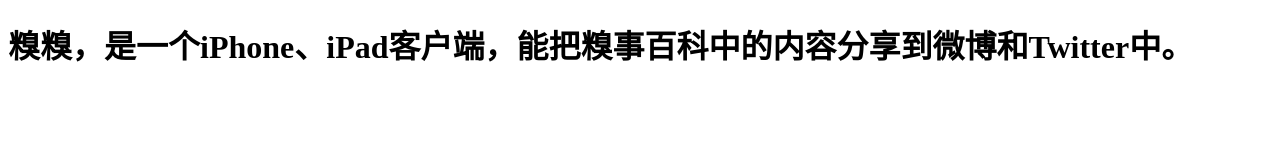
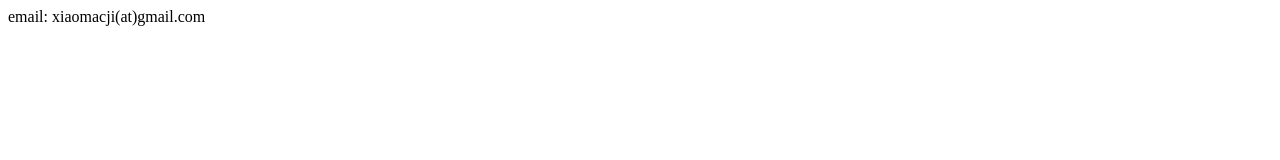
Before and after one commit to macji/macji.github.com, a plain HTML site: page index.html in a window 1280 px wide. Drawn offline with Linux system fonts and the light colour scheme.

Commit message:
index.html

```diff
--- a/index.html
+++ b/index.html
@@ -4,4 +4,4 @@
 <meta charset="utf-8"/>
 </head>
 <body>
-<h1>糗糗，是一个iPhone、iPad客户端，能把糗事百科中的内容分享到微博和Twitter中。</h1>
+email: xiaomacji(at)gmail.com
```
